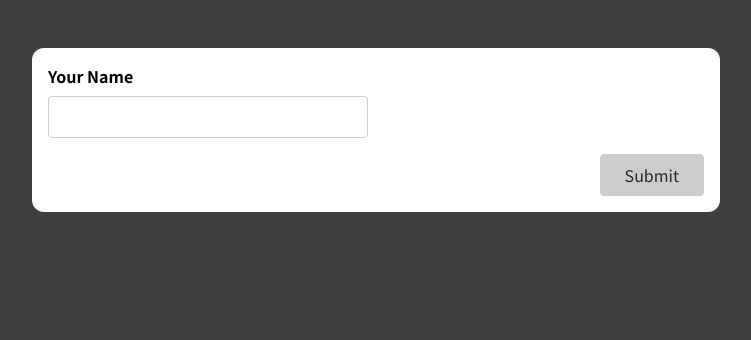
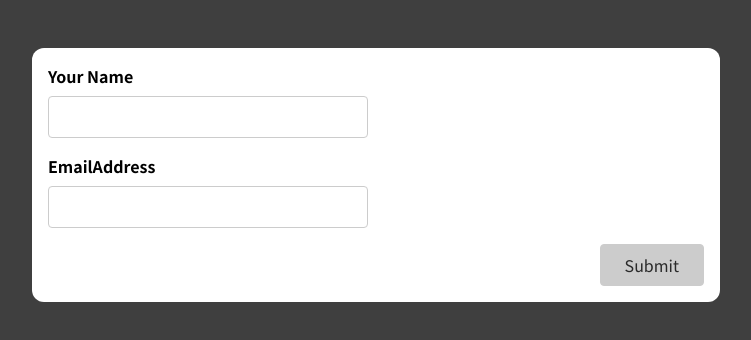
Before and after one commit to Madhurshani-Sivan/react-forms, a React (Create React App) app: page / in a window 1280 px wide. Shown: the top 340 px of the page, without its empty margins (264-1015 px from the left). Built offline with nearby package versions, Linux system fonts and the light colour scheme.

Commit message:
add Email input

```diff
--- a/src/components/SimpleInput.js
+++ b/src/components/SimpleInput.js
@@ -1,41 +1,65 @@
-import { useEffect, useState } from "react";
+import { useState } from "react";
 
 const SimpleInput = (props) => {
   const [enteredName, setEnteredName] = useState("");
   const [enteredNameTouched, setEnteredNameTouched] = useState(false);
+  const [enteredEmail, setEnteredEmail] = useState("");
+  const [enteredEmailTouched, setEnteredEmailTouched] = useState(false);
 
   const enteredNameIsValid = enteredName.trim() !== "";
   const nameInputIsInvalid = !enteredNameIsValid && enteredNameTouched;
+  const enteredEmailIsValid = /\S+@\S+\.\S+/.test(enteredEmail);
+  const emailInputIsInvalid = !enteredEmailIsValid && enteredEmailTouched;
 
   let formIsValid = false;
 
-  if (enteredNameIsValid) {
+  if (enteredNameIsValid && enteredEmailIsValid) {
     formIsValid = true;
   }
 
-  const nameInputChangeHandler = (event) => {
-    setEnteredName(event.target.value);
+  const inputChangeHandler = (event) => {
+    if (event.target.id === "name") {
+      setEnteredName(event.target.value);
+    }
+
+    if (event.target.id === "email") {
+      setEnteredEmail(event.target.value);
+    }
   };
 
-  const nameInputBlurHandler = (event) => {
-    setEnteredNameTouched(true);
+  const inputBlurHandler = (event) => {
+    if (event.target.id === "name") {
+      setEnteredNameTouched(true);
+    }
+
+    if (event.target.id === "email") {
+      setEnteredEmailTouched(true);
+    }
   };
 
   const formSubmissionHandler = (event) => {
     event.preventDefault();
     setEnteredNameTouched(true);
+    setEnteredEmailTouched(true);
 
-    if (!enteredNameIsValid) {
+    if (!enteredNameIsValid || !enteredEmailIsValid) {
       return;
     }
 
     console.log(enteredName);
+    console.log(enteredEmail);
     // nameInputRef.current.value = ""; (NOT IDEAL, DON'T MANIPULATE THE DOM)
     setEnteredName("");
+    setEnteredEmail("");
     setEnteredNameTouched(false);
+    setEnteredEmailTouched(false);
   };
 
   const nameInputClasses = nameInputIsInvalid
+    ? "form-control invalid"
+    : "form-control";
+
+  const emailInputClasses = emailInputIsInvalid
     ? "form-control invalid"
     : "form-control";
 
@@ -46,13 +70,24 @@ const SimpleInput = (props) => {
         <input
           type="text"
           id="name"
-          onChange={nameInputChangeHandler}
+          onChange={inputChangeHandler}
           value={enteredName}
-          onBlur={nameInputBlurHandler}
+          onBlur={inputBlurHandler}
         />
         {nameInputIsInvalid && (
           <p className="error-text">Name must not be empty</p>
         )}
+      </div>
+      <div className={emailInputClasses}>
+        <label htmlFor="email">EmailAddress</label>
+        <input
+          type="text"
+          id="email"
+          onChange={inputChangeHandler}
+          value={enteredEmail}
+          onBlur={inputBlurHandler}
+        />
+        {emailInputIsInvalid && <p className="error-text">Email is invalid</p>}
       </div>
       <div className="form-actions">
         <button disabled={!formIsValid}>Submit</button>
```
